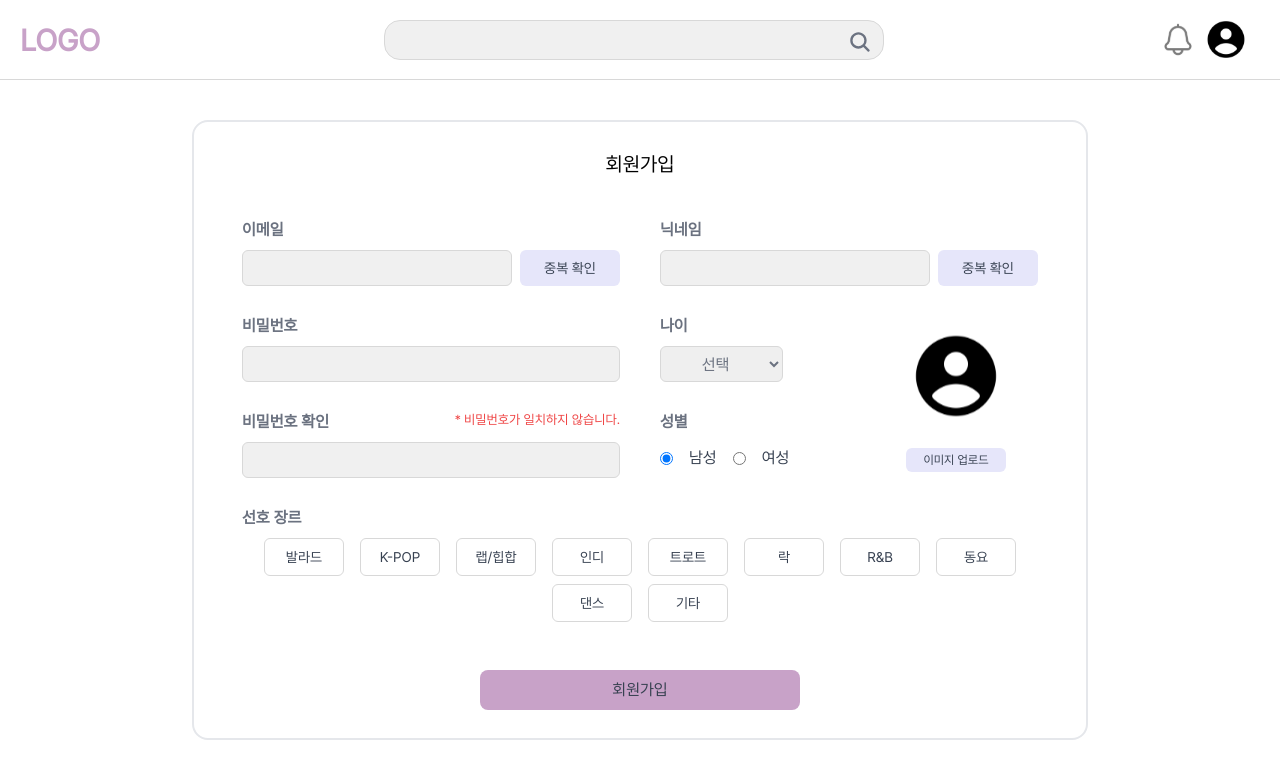
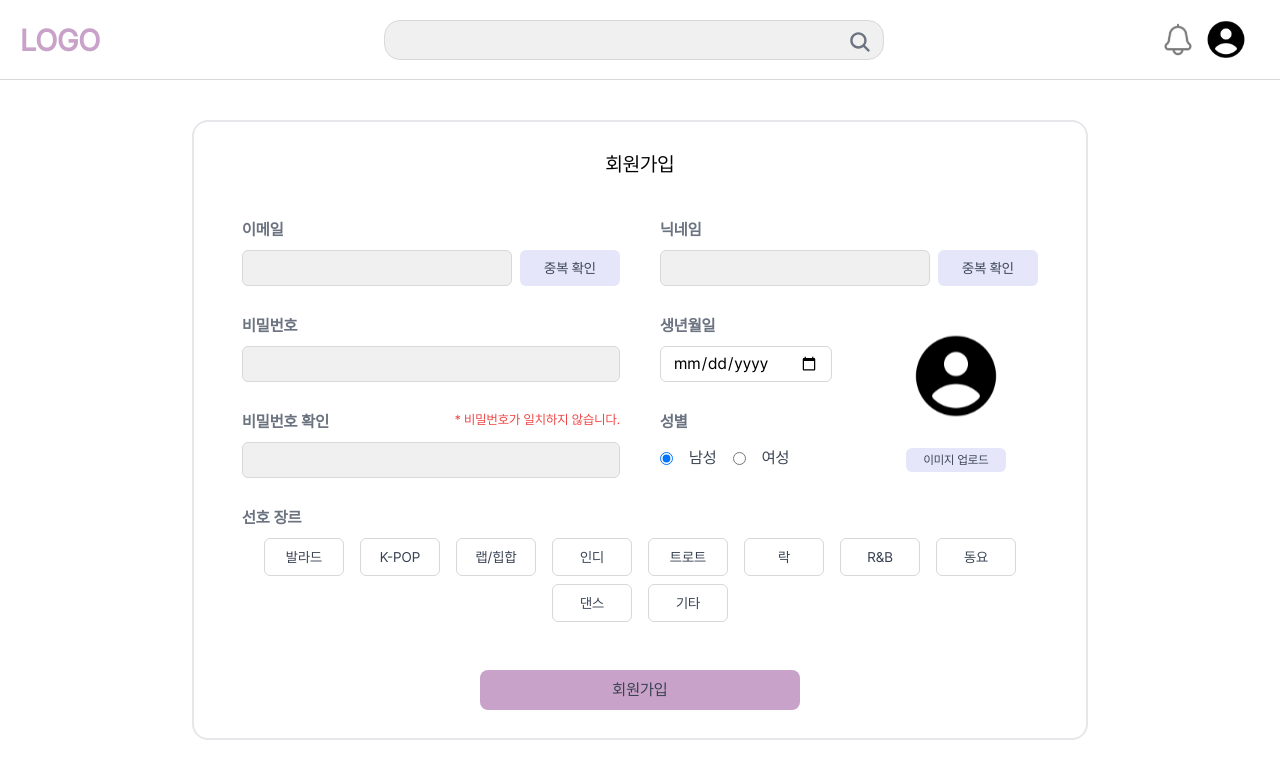
Before and after one commit to Seoheeda/coverRanking_frontend, a React (Create React App) app: page /signup in a window 1280 px wide. Shown: the top 778 px of the page. Built offline with nearby package versions, Linux system fonts and the light colour scheme.

Commit message:
feat: age input by birthday

```diff
--- a/src/components/signup/ageGenderInput.tsx
+++ b/src/components/signup/ageGenderInput.tsx
@@ -14,30 +14,28 @@ const ageGenderInput: React.FC<AgeGenderInputProps> = ({
   setGender,
     }) => {
 
-    const onChangeAge = (e: React.ChangeEvent<HTMLSelectElement>) => {
-        setAge(Number(e.target.value));
-        console.log(age);
+    const onChangeAge = (e: React.ChangeEvent<HTMLInputElement>) => {
+        const today: Date = new Date();
+        const year: number = today.getFullYear();
+        const birth: Date = new Date(e.target.value);
+        const birthYear: number = birth.getFullYear();
+        const ageCal: number = year - birthYear + 1;
+        setAge(ageCal);
     };
 
-    const handleGenderChange = (value: number) => {
+    const onGenderChange = (value: number) => {
         console.log(gender);
         setGender(value);
     };
 
     return (
         <div className="flex-1 sm:flex flex-col mt-7">
-        <p className="mb-2 text-gray-500 font-semibold">나이</p>
-        <select
-                className="w-[50%] h-9 px-3 py-1 border border-gray-2 rounded-md focus:outline-gray-2 text-center text-gray-500"
-                onChange={onChangeAge}
-              >
-                <option value={0}>선택</option>
-                {Array.from({ length: 88 }, (_, i) => i + 12).map((age) => (
-                  <option key={age} value={age}>
-                    {age}
-                  </option>
-                ))}
-              </select>
+        <p className="mb-2 text-gray-500 font-semibold">생년월일</p>
+        <input
+            type="date"
+            className="w-[70%] border border-gray-2 h-9 px-3 rounded-md"
+            onChange={onChangeAge}
+        />
         <p className="mb-2 text-gray-500 font-semibold mt-7">성별</p>
         <div className="flex items-center">
             <input
@@ -45,14 +43,14 @@ const ageGenderInput: React.FC<AgeGenderInputProps> = ({
             name="gender"
             defaultChecked
             checked={gender === 0}
-            onChange={() => handleGenderChange(0)}
+            onChange={() => onGenderChange(0)}
             />
             <div className="px-4 py-1 min-w-10 text-gray-700 ">남성</div>
             <input
             type="radio"
             name="gender"
             checked={gender === 1}
-            onChange={() => handleGenderChange(1)}
+            onChange={() => onGenderChange(1)}
             />
             <div className="px-4 py-1 text-gray-700">여성</div>
         </div>
--- a/src/components/signup/emailInput.tsx
+++ b/src/components/signup/emailInput.tsx
@@ -56,7 +56,7 @@ const emailInput: React.FC<EmailInputProps> = ({
           onChange={(e) => setEmail(e.target.value)}
         />
         <div
-          className="w-[100px] min-w-[100px] bg-primary-2 text-gray-700 p-2 ml-2 text-sm text-center rounded-md cursor-pointer"
+          className="w-[100px] min-w-[100px] bg-primary-2 text-gray-700 p-2 ml-2 text-sm text-center rounded-md cursor-pointer hover:opacity-70"
           onClick={checkEmail}
         >
           중복 확인
--- a/src/components/signup/imageInput.tsx
+++ b/src/components/signup/imageInput.tsx
@@ -40,7 +40,7 @@ const ImageInput: React.FC<ImageUploadProps> = ({ imgFile, setImgFile }) => {
           />
         </label>
       ) : (
-        <label className="min-w-[100px] cursor-pointer bg-primary-2 text-gray-700 py-1 px-2 text-xs text-center rounded-md">
+        <label className="min-w-[100px] cursor-pointer bg-primary-2 text-gray-700 py-1 px-2 text-xs text-center rounded-md hover:opacity-70">
           이미지 업로드
           <input
             type="file"
--- a/src/components/signup/nicknameInput.tsx
+++ b/src/components/signup/nicknameInput.tsx
@@ -56,7 +56,7 @@ const nicknameInput: React.FC<NicknameInputProps> = ({
           onChange={(e) => setNickname(e.target.value)}
         />
         <div
-          className="w-[100px] min-w-[100px] bg-primary-2 text-gray-700 p-2 ml-2 text-sm text-center rounded-md cursor-pointer"
+          className="w-[100px] min-w-[100px] bg-primary-2 text-gray-700 p-2 ml-2 text-sm text-center rounded-md cursor-pointer hover:opacity-70"
           onClick={checkNickname}
         >
           중복 확인
--- a/src/components/signup/signupForm.tsx
+++ b/src/components/signup/signupForm.tsx
@@ -101,7 +101,7 @@ const SignupForm = () => {
         setPreferredGenre={setPreferredGenre}
       />
       <div
-        className="bg-primary-1 text-gray-700 p-2 w-full lg:w-80 text-center rounded-lg mt-10 self-center cursor-pointer"
+        className="bg-primary-1 text-gray-700 p-2 w-full lg:w-80 text-center rounded-lg mt-10 self-center cursor-pointer hover:opacity-90"
         onClick={submitForm}
       >
         회원가입
```
Also changed, not shown: src/components/signup/passwordInput.tsx (+6 -2 lines).
